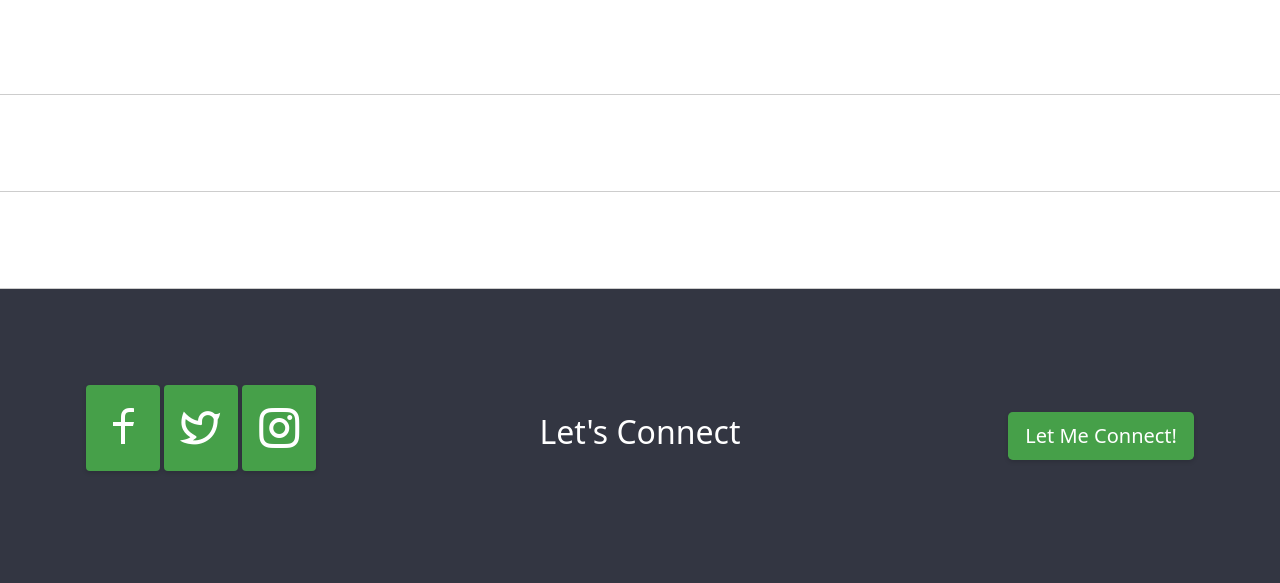
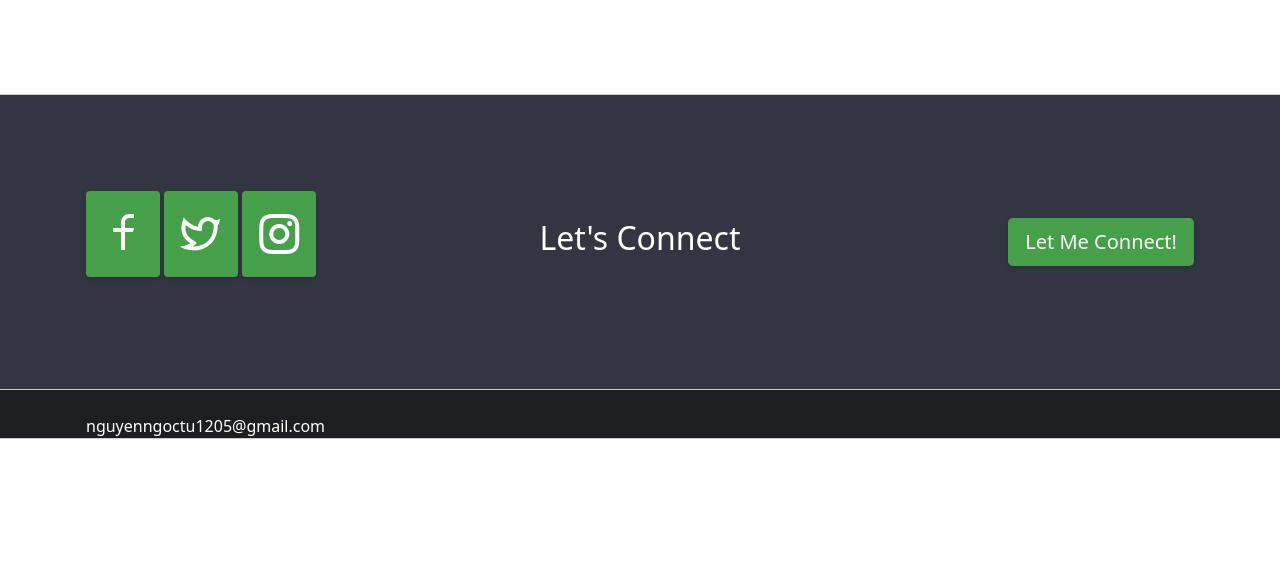
Before and after one commit to Ngoc-Tu-125/Web_ngoctu125.com, a Django app: page / in a window 1280 px wide. Shown: the part 1920-2503 px from the top of the page. After the commit the page ends 2359 px from the top, so only its background shows below. Run offline with Django 5.2, Linux system fonts and the light colour scheme; some libraries are stand-ins or nearby versions.

Commit message:
small update

```diff
--- a/templates/home.html
+++ b/templates/home.html
@@ -185,12 +185,6 @@
         </div>
         </div>
     </section>
-    <section class="testimonial py-md-5 py-4" id="testimonial">
-
-    </section>
-    <section class="blog py-md-5 py-4" id="blog">
-
-    </section>
     <section class="footer-cta py-md-5 py-4" id="footer-cta">
         <div class="container py-md-5 py-4">
         <div class="row">
```
